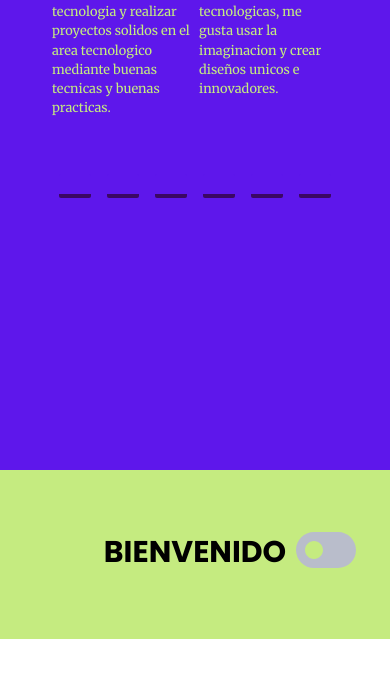
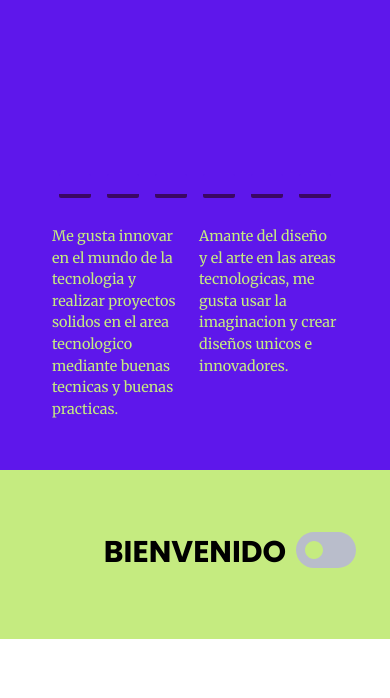
Before and after one commit to elisum1/Portafolio, a website: page index.html in a window 390 px wide. Shown: the part 602-1300 px from the top of the page. Drawn offline with Linux system fonts and the light colour scheme.

Commit message:
trabajo terminado

```diff
--- a/index.html
+++ b/index.html
@@ -41,7 +41,7 @@
                 <a id="textElias" href="index.html" class="fixed top-[70px] font-primary font-bold text-4xl -tracking-widest text-bgColorVerde hover:cursor-pointer ">elias<span  class="text-gray-500">UM.</span></a>
 
               </div>
-            <div class="relative max-w-[100%] h-[800px] gap-[50px] flex flex-col p-4">
+            <div class="relative max-w-[100%] h-[800px] md:gap-[50px] flex flex-col p-4 s:gap-[120px]">
 
                 <h2 class="textos font-primary text-5xl text-bgColorVerde font-bold h-6 m-auto"></h2>
                 <div class="m-auto">
@@ -54,8 +54,8 @@
                     <h2 class="mt-6 font-primary text-4xl text-white font-bold subtext h-3"></h2>
                 </div>
                 <div class="flex sm:w-[100%] gap-2 h-[80%] font-secondary text-gray-50 m-auto ">
-                    <p class="w-[100%] s:text-[0.8rem] md:text-[1.05rem] text-bgColorVerde"> Me gusta innovar en el mundo de la tecnologia y realizar proyectos solidos en el area tecnologico mediante buenas tecnicas y buenas practicas.</p>
-                    <p class="w-[100%]  s:text-[0.8rem] md:text-[1.05rem] text-bgColorVerde ">Amante del diseño y el arte en las areas tecnologicas, me gusta usar la imaginacion y crear diseños unicos e innovadores.</p>
+                    <p class="w-[100%] s:text-[0.9rem] md:text-[1.05rem] text-bgColorVerde"> Me gusta innovar en el mundo de la tecnologia y realizar proyectos solidos en el area tecnologico mediante buenas tecnicas y buenas practicas.</p>
+                    <p class="w-[100%]  s:text-[0.9rem] md:text-[1.05rem] text-bgColorVerde ">Amante del diseño y el arte en las areas tecnologicas, me gusta usar la imaginacion y crear diseños unicos e innovadores.</p>
                 </div>
             </div>
 
```
Also changed, not shown: src/output.css.
